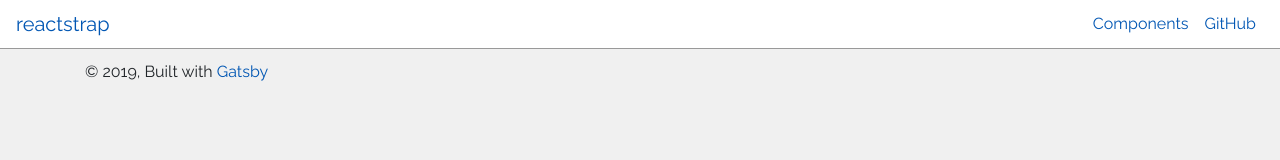
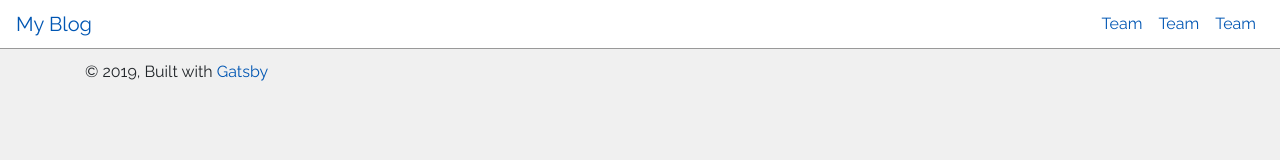
Before and after one commit to OdongoWaga/John-Blog, a Gatsby site: page / in a window 1280 px wide. Built offline with nearby package versions, Linux system fonts and the light colour scheme; Gatsby itself is replaced by a stand-in of ours.

Commit message:
navbar
Signed-off-by: Waga Odongo <wagaodongo@gmail.com>

```diff
--- a/src/components/header.js
+++ b/src/components/header.js
@@ -8,10 +8,6 @@ import {
   Nav,
   NavItem,
   NavLink,
-  UncontrolledDropdown,
-  DropdownToggle,
-  DropdownMenu,
-  DropdownItem,
 } from "reactstrap"
 
 class Header extends React.Component {
@@ -29,17 +25,18 @@ class Header extends React.Component {
     return (
       <div>
         <Navbar fixed="top" light expand="sm">
-          <NavbarBrand href="/">reactstrap</NavbarBrand>
+          <NavbarBrand href="/">{this.props.siteTitle}</NavbarBrand>
           <NavbarToggler onClick={this.toggle} />
           <Collapse isOpen={this.state.isOpen} navbar>
             <Nav className="ml-auto" navbar>
               <NavItem>
-                <NavLink href="/components/">Components</NavLink>
+                <NavLink href="/team">Team</NavLink>
               </NavItem>
               <NavItem>
-                <NavLink href="https://github.com/reactstrap/reactstrap">
-                  GitHub
-                </NavLink>
+                <NavLink href="/tags">Team</NavLink>
+              </NavItem>
+              <NavItem>
+                <NavLink href="/about">Team</NavLink>
               </NavItem>
             </Nav>
           </Collapse>
```
